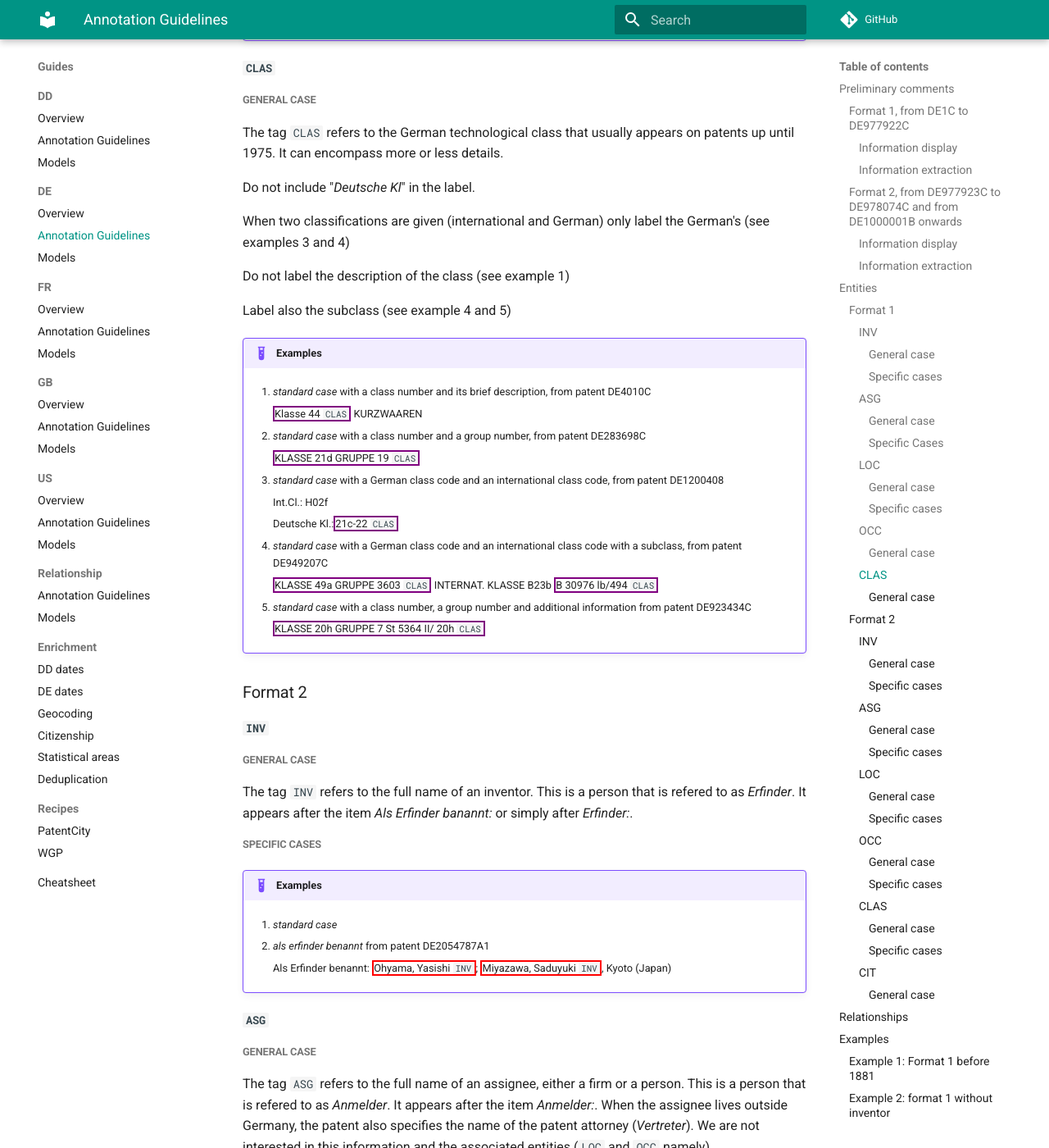
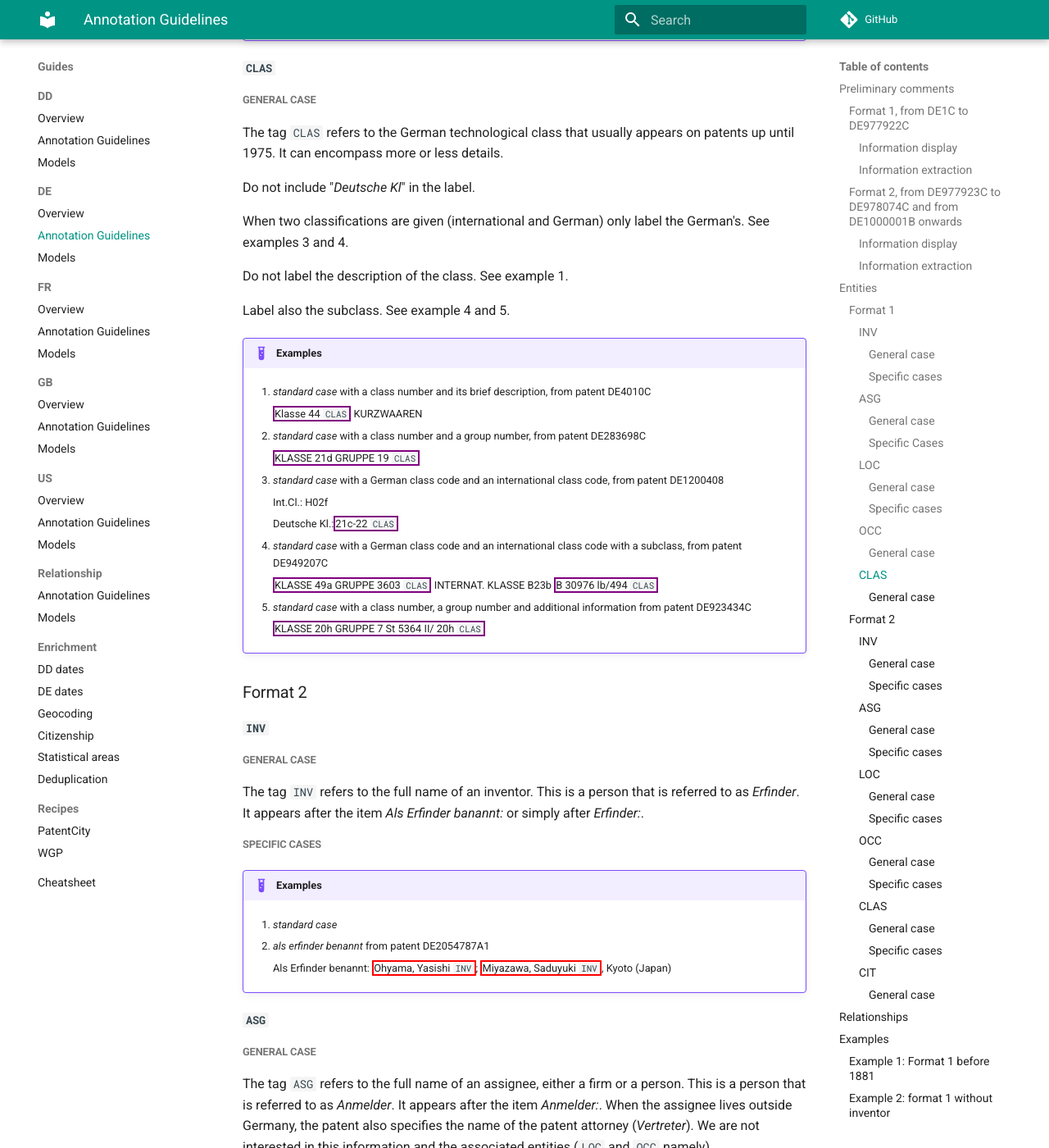
Before and after one commit to cverluise/patentcity, an MkDocs documentation site: the page built from docs/DE_ANNOTATION_GUIDELINES.md, in a window 1280 px wide and 1400 px high, scrolled down 5990 px. Shown: the whole window at 82% size. Built offline with MkDocs 1.6.1 and Material for MkDocs 9.7.7, drawn with Linux system fonts in a browser that asks for light colours; comment, search, counter and statistics services are not loaded; some of the changed text lies outside the part shown.

Commit message:
:memo: correct typo

```diff
--- a/docs/DE_ANNOTATION_GUIDELINES.md
+++ b/docs/DE_ANNOTATION_GUIDELINES.md
@@ -239,11 +239,11 @@ It can encompass more or less details.
 
 Do not include "*Deutsche Kl*" in the label.
 
-When two classifications are given (international and German) only label the German's (see examples 3 and 4)
+When two classifications are given (international and German) only label the German's. See examples 3 and 4.
 
-Do not label the description of the class (see example 1)
+Do not label the description of the class. See example 1.
 
-Label also the subclass (see example 4 and 5)
+Label also the subclass. See example 4 and 5.
 
 
 !!! example "Examples"
@@ -277,7 +277,7 @@ Label also the subclass (see example 4 and 5)
 
 ##### General case
 
-The tag `INV` refers to the full name of an inventor. This is a person that is refered to as *Erfinder*. It appears after the item *Als Erfinder banannt:* or simply after *Erfinder:*.
+The tag `INV` refers to the full name of an inventor. This is a person that is referred to as *Erfinder*. It appears after the item *Als Erfinder banannt:* or simply after *Erfinder:*.
 
 ##### Specific cases
 
@@ -293,7 +293,7 @@ The tag `INV` refers to the full name of an inventor. This is a person that is r
 
 ##### General case
 
-The tag `ASG` refers to the full name of an assignee, either a firm or a person. This is a person that is refered to as *Anmelder*. It appears after the item *Anmelder:*. When the assignee lives outside Germany, the patent also specifies the name of the patent attorney (*Vertreter*). We are not interested in this information and the associated entities (`LOC` and `OCC` namely).
+The tag `ASG` refers to the full name of an assignee, either a firm or a person. This is a person that is referred to as *Anmelder*. It appears after the item *Anmelder:*. When the assignee lives outside Germany, the patent also specifies the name of the patent attorney (*Vertreter*). We are not interested in this information and the associated entities (`LOC` and `OCC` namely).
 
 ##### Specific cases
 
```
Also changed, not shown: other parts of docs/DE_ANNOTATION_GUIDELINES.md (+2 -2 lines).
